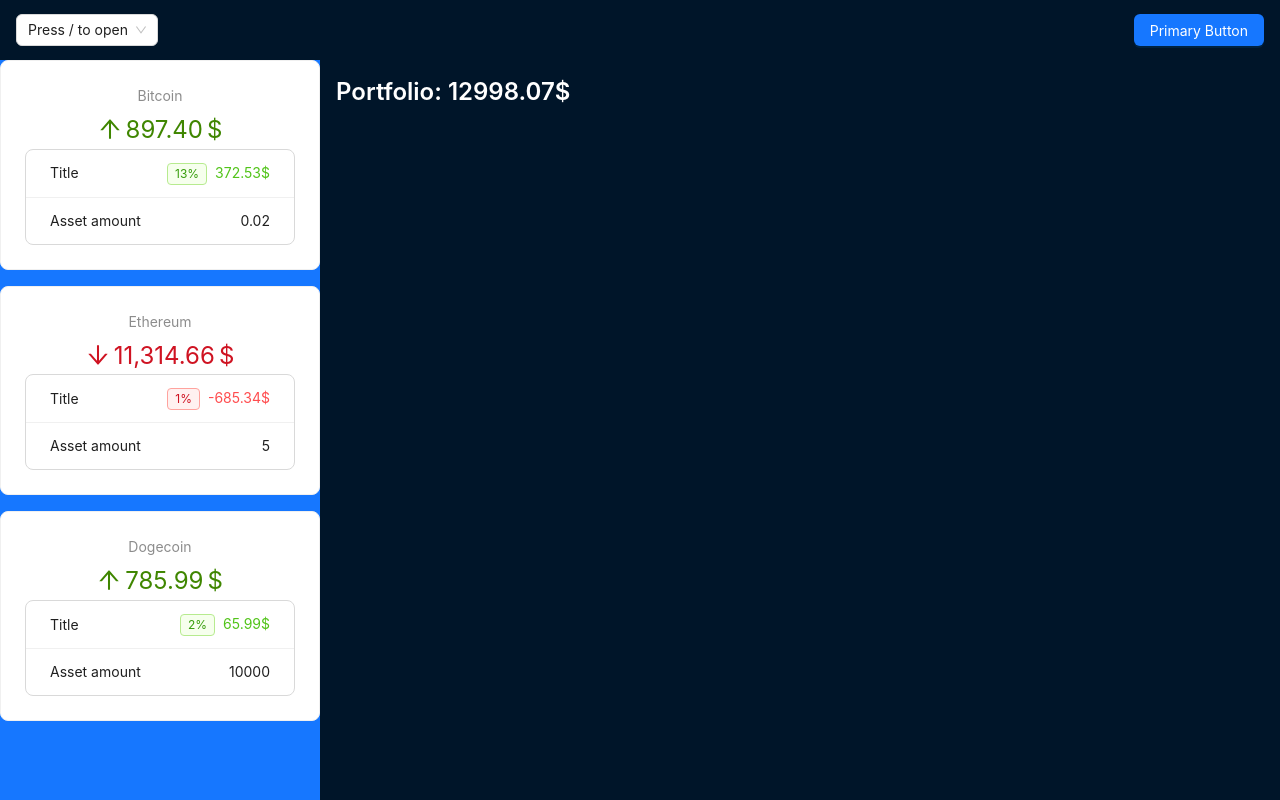
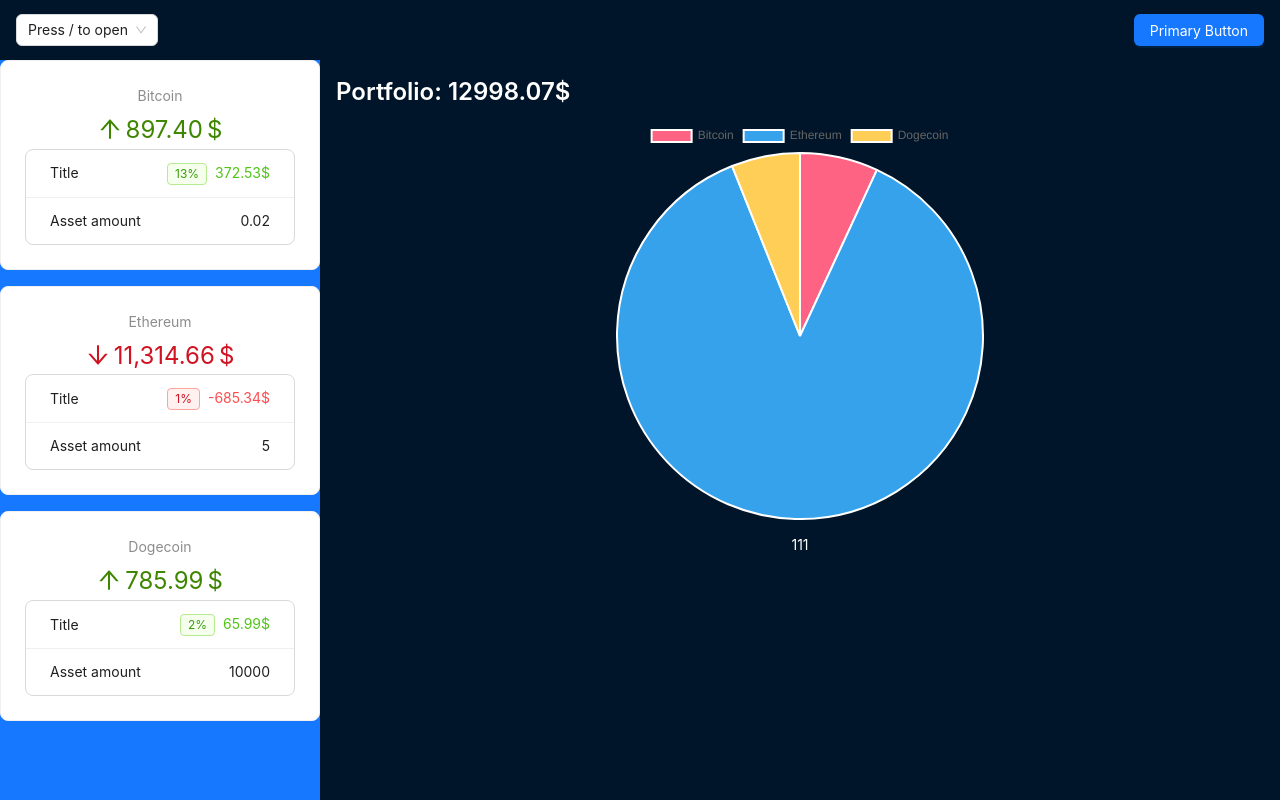
Before and after one commit to tryall1/react, a React (Vite) app: page / in a window 1280 px wide. Built offline with nearby package versions, Linux system fonts and the light colour scheme.

Commit message:
chart added

```diff
--- a/package.json
+++ b/package.json
@@ -11,7 +11,9 @@
   },
   "dependencies": {
     "antd": "^5.19.4",
+    "chart.js": "^4.4.4",
     "react": "^18.2.0",
+    "react-chartjs-2": "^5.2.0",
     "react-dom": "^18.2.0"
   },
   "devDependencies": {
--- /dev/null
+++ b/src/components/AssetsTable.jsx
@@ -0,0 +1,3 @@
+export default function AssetsTable() {
+    return <div>111</div>
+}
--- /dev/null
+++ b/src/components/PortfolioChart.jsx
@@ -0,0 +1,39 @@
+import { Chart as ChartJS, ArcElement, Tooltip, Legend } from 'chart.js';
+import { Pie } from 'react-chartjs-2';
+import { useCrypto } from '../context/crypto-context';
+
+ChartJS.register(ArcElement, Tooltip, Legend)
+
+export default function PortfolioChart() {
+  const { assets } = useCrypto()
+
+    const data = {
+      labels: assets.map((a) => a.name),
+      datasets: [
+        {
+          label: '$',
+          data: assets.map(a => a.totalAmount),
+          backgroundColor: [
+            'rgba(255, 99, 132, 1)',
+            'rgba(54, 162, 235, 1)',
+            'rgba(255, 206, 86, 1)',
+            'rgba(75, 192, 192, 1)',
+            'rgba(153, 102, 255, 1)',
+            'rgba(255, 159, 64, 1)',
+          ],
+        },
+      ],
+    };
+
+    return (
+        <div
+        style={{
+            display: 'flex',
+            marginBottom: '1rem',
+            justifyContent: 'center',
+            height: 400
+        }}>
+            <Pie data={data}/>
+        </div>
+    )
+}
--- a/src/components/layouts/AppContent.jsx
+++ b/src/components/layouts/AppContent.jsx
@@ -1,5 +1,7 @@
 import { Layout, Typography } from 'antd';
 import { useCrypto } from '../../context/crypto-context';
+import PortfolioChart from '../PortfolioChart';
+import AssetsTable from '../AssetsTable';
 
 const contentStyle = {
     textAlign: 'center',
@@ -28,6 +30,8 @@
                 }
                 $
                 </Typography.Title>
+                <PortfolioChart />
+                <AssetsTable />
         </Layout.Content>
     )
 }
--- a/src/context/crypto-context.jsx
+++ b/src/context/crypto-context.jsx
@@ -17,14 +17,14 @@
         return assets.map(asset => {
             const coin = result.find((c) => c.id === asset.id)
                 return {
-                grow: asset.price < coin.price,
-                growPercent: percentDifferents(asset.price, coin.price),
-                totalAmount: asset.amount*coin.price,
-                totalProfit: asset.amount*coin.price - asset.amount*asset.price,
-                ...asset,
+                    grow: asset.price < coin.price,
+                    growPercent: percentDifferents(asset.price, coin.price),
+                    totalAmount: asset.amount*coin.price,
+                    totalProfit: asset.amount*coin.price - asset.amount*asset.price,
+                    name: coin.name,
+                    ...asset,
                 }
         })
-
     }
 
     useEffect(() => {
```
Also changed, not shown: 1 other file (tests, documents, lock files or other folders).
